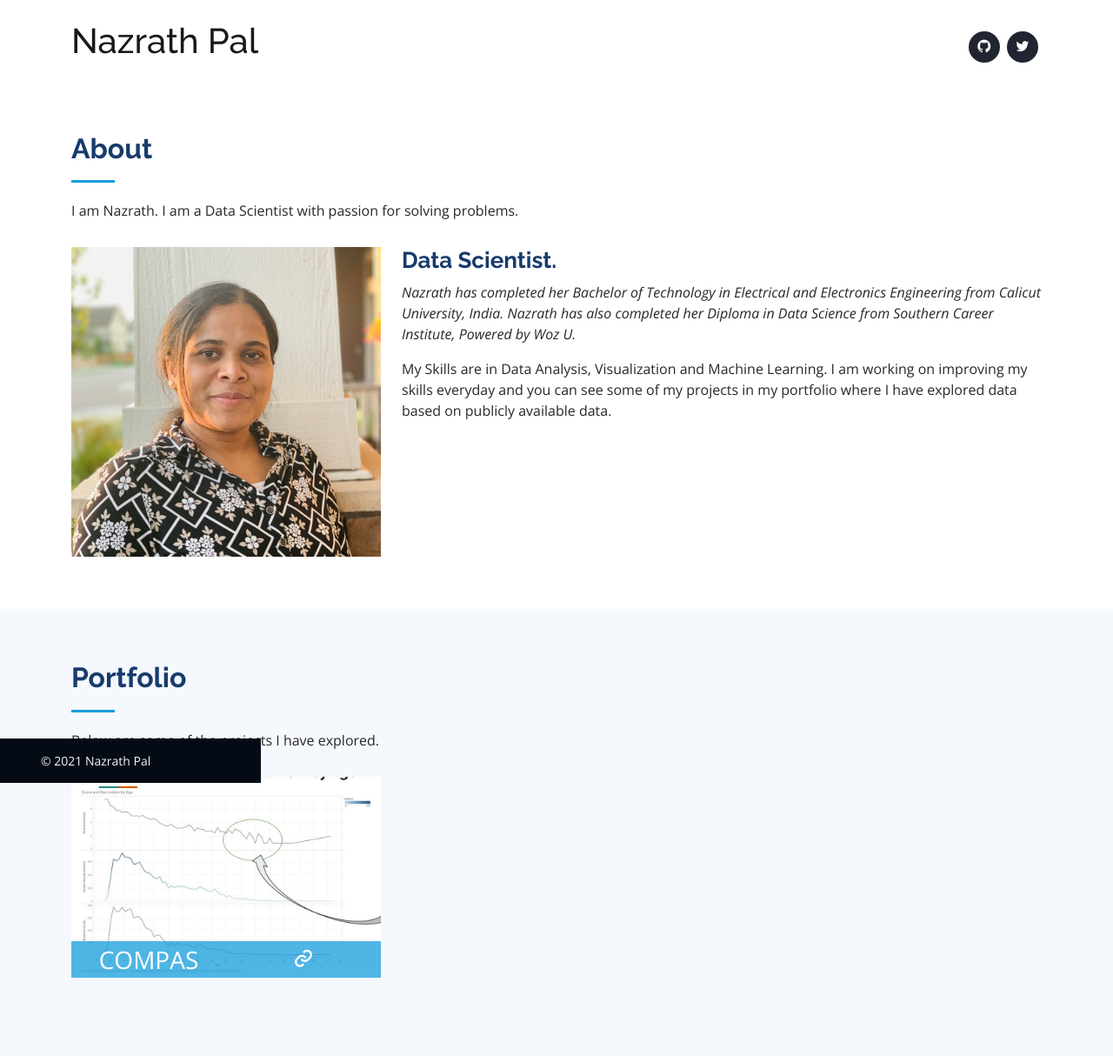
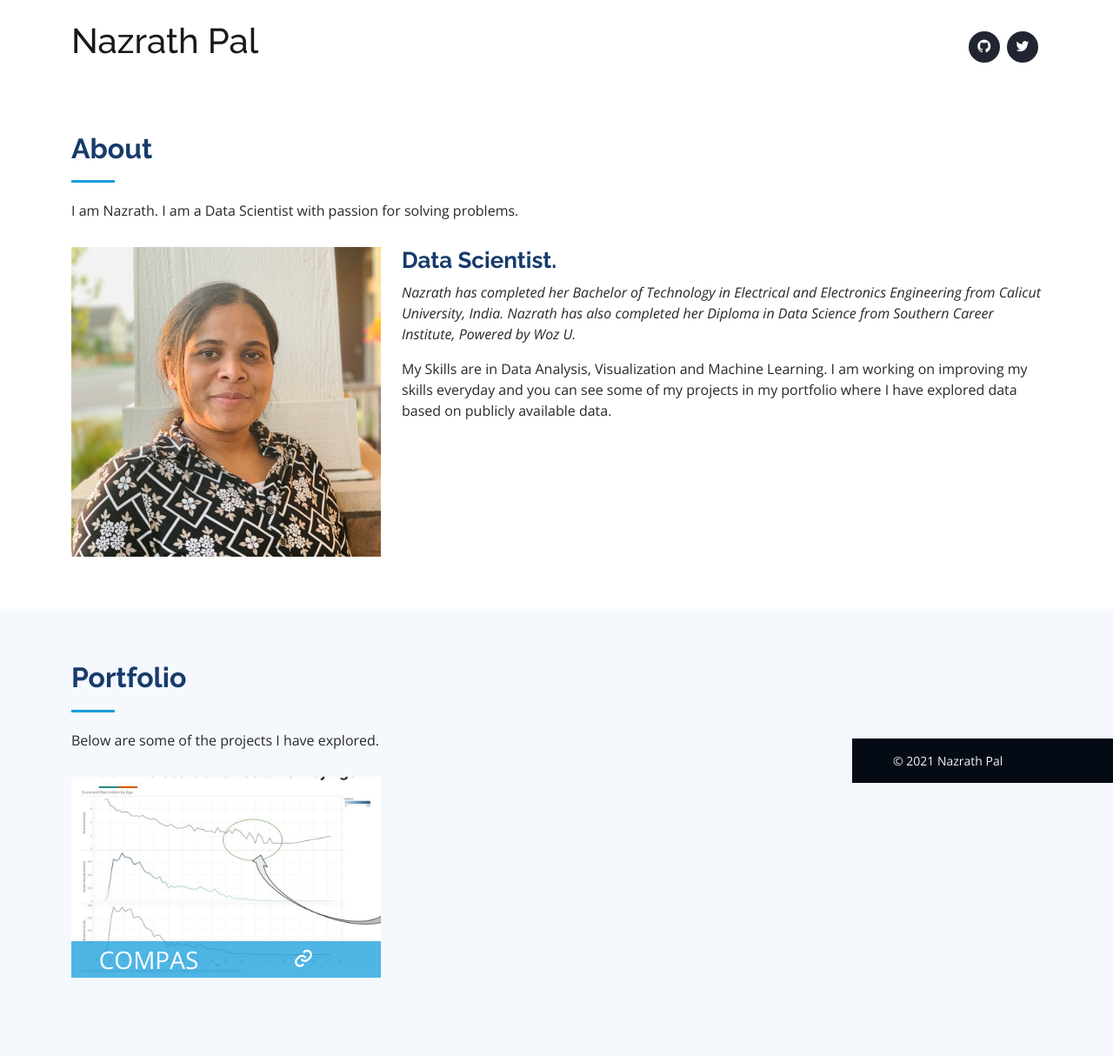
Before and after one commit to Nazrath-pal/nazrath-pal.github.io, a Jekyll site: the page built from docs/index.md, in a window 1280 px wide. Shown: the whole page at 87% size. Built offline with Jekyll 4.4.1, drawn with Linux system fonts in a browser that asks for light colours.

Commit message:
moved copyright to right

```diff
--- a/docs/assets/css/main.css
+++ b/docs/assets/css/main.css
@@ -944,7 +944,7 @@ body {
     color: #f4f6fd;
     font-size: 14px;
     position: fixed;
-    left: 0;
+    right: 0;
     bottom: 0;
     width: 300px;
     z-index: 9999;
```
